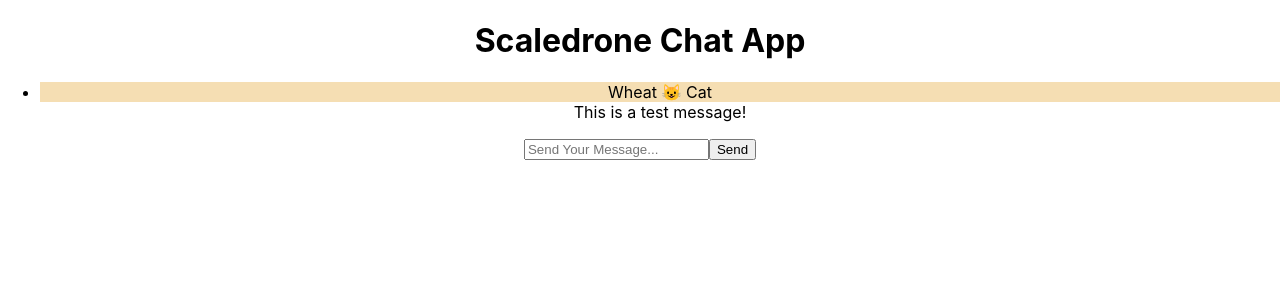
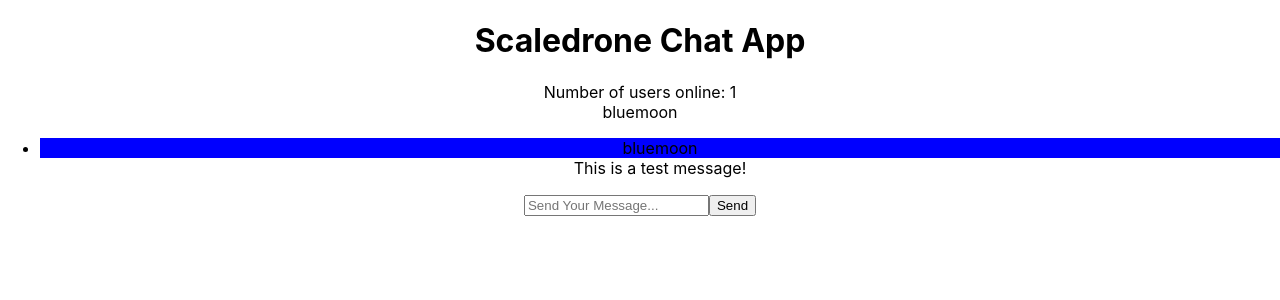
Before and after one commit to bozicevicz/Scaledrone-Chat-App, a React (Create React App) app: page / in a window 1280 px wide. Shown: the top 300 px of the page. Built offline with nearby package versions, Linux system fonts and the light colour scheme; the HTML template or start-up script is replaced by a standard one.

Commit message:
3rd commit

```diff
--- a/public/index.html
+++ b/public/index.html
@@ -7,6 +7,7 @@
     <meta name="description" content="Scaledrone Chat App created using create-react-app" />
     <meta name="author" content="Željko Božičević" />
     <title>Scaledrone Chat App</title>
+    <script type="text/javascript" src="https://cdn.scaledrone.com/scaledrone.min.js"></script>
   </head>
   <body>
     <noscript>You need to enable JavaScript to run this app.</noscript>
--- a/src/Room.jsx
+++ b/src/Room.jsx
@@ -1,6 +1,7 @@
-import React, { useState } from 'react';
+import React, { useState, useRef } from 'react';
 import Messages from './components/Messages';
 import Input from './components/Input';
+import Users from './components/Users';
 
 function randomName() {
   const animals = [
@@ -29,8 +30,33 @@
     ' 🐲 Dragon',
   ];
 
+  const moods = [
+    'Happy',
+    'Angry',
+    'Sad',
+    'Anxious',
+    'Confident',
+    'Peaceful',
+    'Hopeful',
+    'Jealous',
+    'Excited',
+    'Frustrated',
+    'Nervous',
+    'Calm',
+    'Optimistic',
+    'Content',
+    'Irritated',
+    'Worried',
+    'Relaxed',
+    'Joyful',
+    'Surprised',
+    'Mad',
+    'Thankful',
+  ];
+
   const animal = animals[Math.floor(Math.random() * animals.length)];
-  return animal;
+  const mood = moods[Math.floor(Math.random() * moods.length)];
+  return animal + '-is-' + mood;
 }
 
 function randomColor() {
@@ -87,6 +113,8 @@
   return color;
 }
 
+let drone = null;
+
 export default function Room() {
   const [messages, setMessages] = useState([
     {
@@ -95,27 +123,67 @@
       user: {
         id: '1',
         userData: {
-          color: randomColor(),
-          name: randomName(),
+          color: 'blue',
+          name: 'bluemoon',
         },
       },
     },
   ]);
+
   const [me, setMe] = useState({
-    name: randomName(),
-    color: randomColor(),
+    userData: {
+      color: randomColor(),
+      name: randomName(),
+    },
   });
 
+  const [users, setUsers] = useState([
+    {
+      id: '1',
+      userData: {
+        color: 'blue',
+        name: 'bluemoon',
+      },
+    },
+  ]);
+
+  const messagesRef = useRef();
+  messagesRef.current = messages;
+  const meRef = useRef();
+  meRef.current = me;
+  const usersRef = useRef();
+  usersRef.current = users;
+
+  function scaledroneConnect() {
+    drone = new window.Scaledrone('YOUR-CHANNEL-ID', {
+      data: meRef.current,
+    });
+
+    drone.on('open', error => {
+      if (error) {
+        return console.error(error);
+      }
+      meRef.current.id = drone.clientId;
+      setMe(meRef.current);
+    });
+  }
+
   function onSend(text) {
+    console.log(text);
     const message = {
+      id: '3',
       text: text,
       user: me,
     };
-    setMessages([...messages, message]);
+    const newMessages = [...messages];
+    newMessages.push(message);
+    setMessages(newMessages);
+    console.log(newMessages);
   }
 
   return (
     <>
+      <Users users={users} me={me} />
       <Messages messages={messages} me={me} />
       <Input onSend={onSend} />
     </>
--- a/src/components/Input.jsx
+++ b/src/components/Input.jsx
@@ -11,8 +11,8 @@
 
   function onSubmit(event) {
     event.preventDefault();
+    onSend(text);
     setText('');
-    onSend(text);
   }
 
   return (
--- a/src/components/Messages.jsx
+++ b/src/components/Messages.jsx
@@ -3,7 +3,8 @@
 
 function Message(i, me) {
   const { user, text, id } = i;
-  const { color, name } = user.userData;
+  const color = user.userData.color;
+  const name = user.userData.name;
   const myMessage = user.id === me.id;
   const className = myMessage ? `` : ``;
 
@@ -12,7 +13,7 @@
       <span className={`styles.avatar`}>
         <div className={`styles.messageContent`}>
           <div className={`styles.username`} style={{ backgroundColor: color }}>
-            {color + name}
+            {name}
           </div>
           <div className={`styles.text`}>{text}</div>
         </div>
--- a/src/components/Users.jsx
+++ b/src/components/Users.jsx
@@ -1,23 +1,22 @@
 import React from 'react';
 
 export default function Users({ users, me }) {
+  console.log(users.length);
   return (
     <div className={`styles.members`}>
-      <div className={`styles.membersCount`}>
-        {users.length} user{users.length === 1 ? '' : 's'} online
-      </div>
+      <div className={`styles.membersCount`}>Number of users online: {users.length}</div>
       <div className={`styles.membersList`}>{users.map(i => User(i, i.id === me.id))}</div>
     </div>
   );
 }
 
-function User({ id, userData }, isMe) {
+function User({ id, userData }, meOnline) {
   const { name, color } = userData;
   return (
     <div key={id} className={`styles.member`}>
       <div className={`styles.avatar`} style={{ backgroundColor: color }} />
       <div className={`styles.username`}>
-        {name} {isMe ? ' (you)' : ''}
+        {name} {meOnline ? ' me' : ''}
       </div>
     </div>
   );
```
